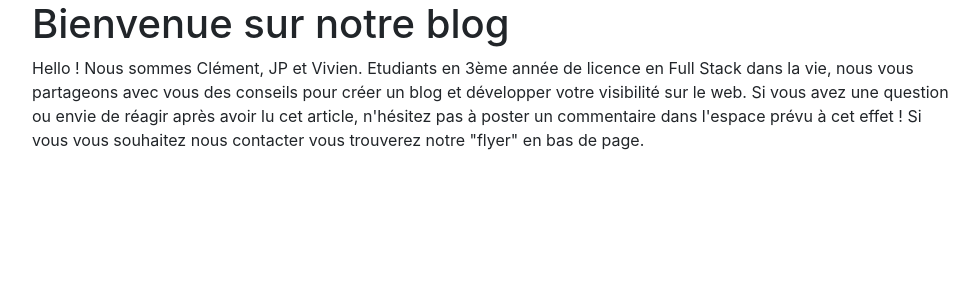
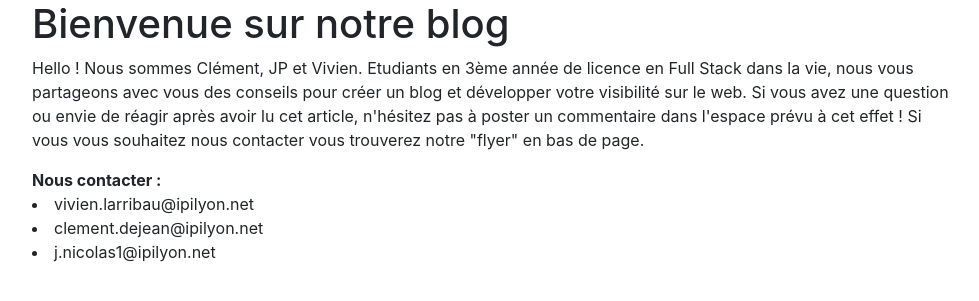
Before and after one commit to jnicolas94/EvaluationSymfony, a Symfony app: template templates/home/index.html.twig in a window 1280 px wide. Shown: the part 56-357 px from the top of the page, without its empty margins (148-1127 px from the left). Run offline with Twig, Linux system fonts and the light colour scheme; the template is opened without the code that fills it, so the values that code supplies are empty; some libraries are stand-ins or nearby versions.

Commit message:
final commit

```diff
--- a/templates/base.html.twig
+++ b/templates/base.html.twig
@@ -30,7 +30,6 @@
             <div class="col-1"></div>
           </div>
         </div>
-
         {% block javascripts %}{% endblock %}
     </body>
     <script src="https://code.jquery.com/jquery-3.5.1.slim.min.js" integrity="sha384-DfXdz2htPH0lsSSs5nCTpuj/zy4C+OGpamoFVy38MVBnE+IbbVYUew+OrCXaRkfj" crossorigin="anonymous"></script>
--- a/templates/home/index.html.twig
+++ b/templates/home/index.html.twig
@@ -13,6 +13,11 @@
         </p>
       </div>
 
+      <div><strong> Nous contacter : </strong>
+        <li> vivien.larribau@ipilyon.net </li>
+        <li> clement.dejean@ipilyon.net </li>
+        <li> j.nicolas1@ipilyon.net </li>
+      </div>
 
 
 {% endblock %}
```
